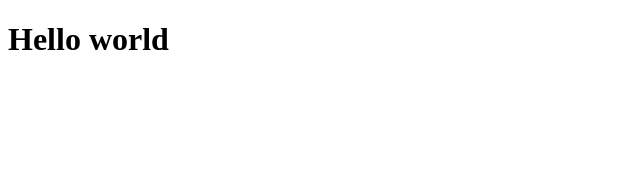
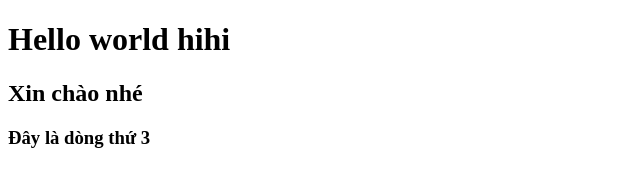
Before and after one commit to hieu-17/test-git, a plain HTML site: page index.html in a window 1280 px wide. Shown: the whole page, without its empty margins (0-640 px from the left). Drawn offline with Linux system fonts and the light colour scheme.

Commit message:
commit hello 2

```diff
--- a/index.html
+++ b/index.html
@@ -6,6 +6,8 @@
     <title>Trang chủ</title>
 </head>
 <body>
-    <h1>Hello world</h1>
+    <h1>Hello world hihi</h1>
+    <h2>Xin chào nhé</h2>
+    <h3>Đây là dòng thứ 3</h3>
 </body>
 </html>
```
